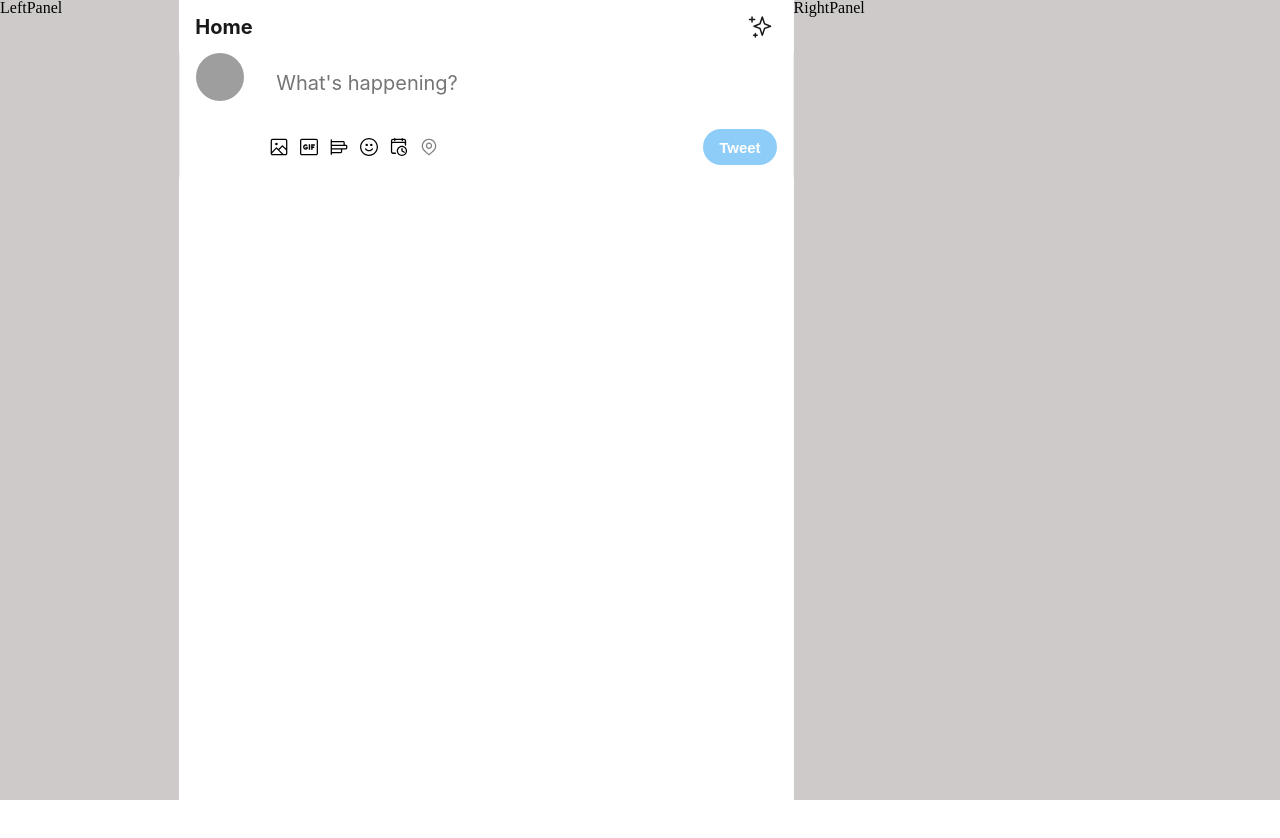
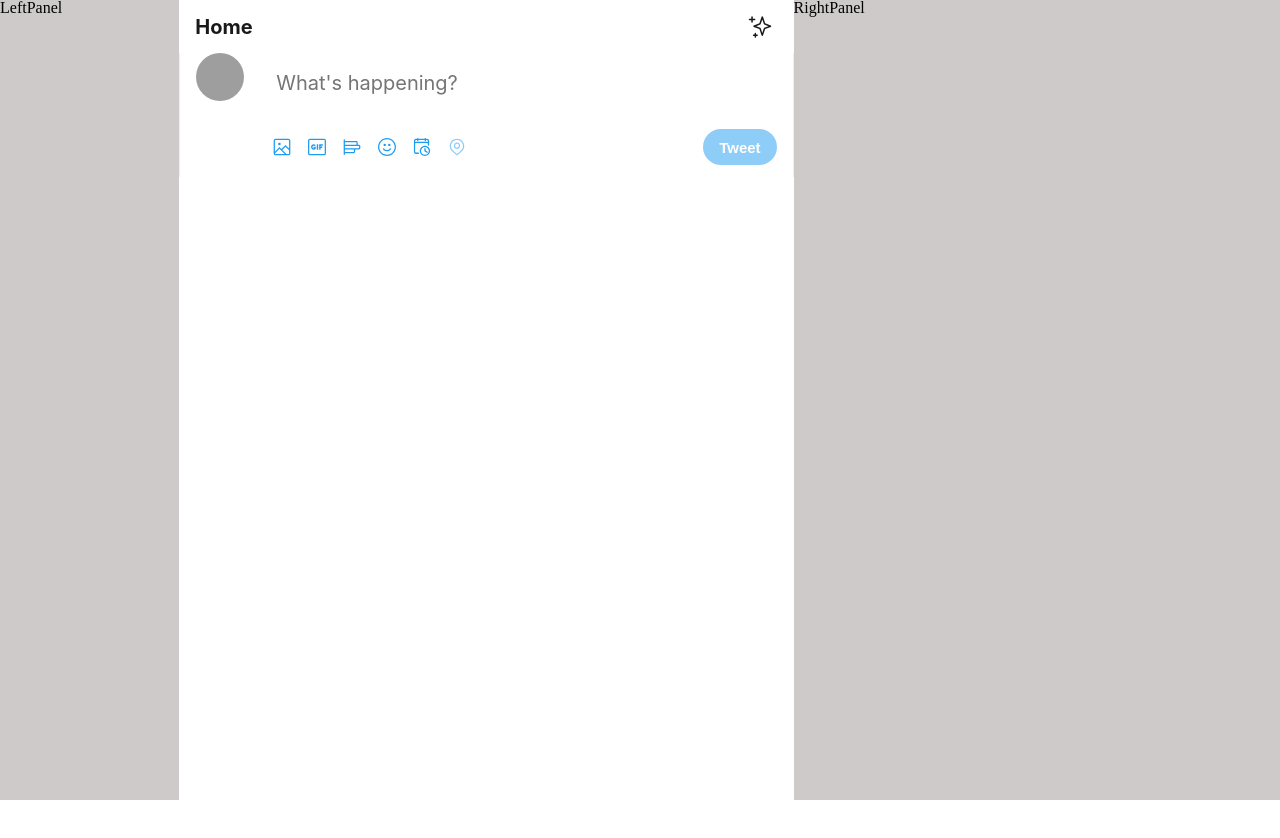
Before and after one commit to attech-org/zedb, a React (Create React App) app: page /posts in a window 1280 px wide. Shown: the top 838 px of the page. Built offline with nearby package versions, Linux system fonts and the light colour scheme; grey boxes are pictures that could not be loaded.

Commit message:
inplement adding a tweet

```diff
--- a/src/containers/Homefeed.jsx
+++ b/src/containers/Homefeed.jsx
@@ -1,3 +1,4 @@
+import { useState } from "react";
 import styled from "styled-components";
 
 const Layout = styled.div`
@@ -44,17 +45,16 @@ const IconsDiv = styled.div`
 `;
 
 const CircleDiv = styled.div`
-  height: 30px;
-  width: 30px;
+  height: 35px;
+  width: 35px;
   border-radius: 50px;
   display: flex;
   justify-content: center;
   align-items: center;
+  color: rgb(29, 155, 240);
   :hover {
-    /* background: #e0dfdf; */
-    background: rgb(29, 155, 240);
+    background: rgb(230, 241, 248);
     transition-duration: 0.2s;
-    opacity: 0.3;
   }
 `;
 
@@ -85,13 +85,17 @@ const WrapperInputDiv = styled.div`
 `;
 
 const Svg = styled.svg`
-  color: rgb(29, 155, 240);
   height: 20px;
   width: 20px;
+  fill: rgb(29, 155, 240);
 `;
 
 const Svg1 = styled(Svg)`
   opacity: 0.5;
+`;
+
+const TweetPost = styled.div`
+  border: 1px solid #eeeeee;
 `;
 
 export const Homefeed = () => {
@@ -100,6 +104,24 @@ export const Homefeed = () => {
       url: "https://bipbap.ru/wp-content/uploads/2017/12/0f92147ad2284aae418b40faf24dc68902960019_hq-640x456.jpg",
     },
   ];
+
+  const [tweets, setTweets] = useState([]);
+
+  const [inputText, setInputText] = useState("");
+
+  const addTweet = () => {
+    if (inputText.trim().length) {
+      setTweets([
+        ...tweets,
+        {
+          id: new Date().toISOString(),
+          inputText,
+        },
+      ]);
+      setInputText("");
+    }
+  };
+
   return (
     <>
       <Layout>
@@ -108,7 +130,11 @@ export const Homefeed = () => {
         ))}
         <InputField>
           <WrapperInputDiv>
-            <Input placeholder="What's happening?"></Input>
+            <Input
+              value={inputText}
+              onChange={(e) => setInputText(e.target.value)}
+              placeholder="What's happening?"
+            ></Input>
           </WrapperInputDiv>
 
           <SubmitFormDiv>
@@ -170,10 +196,16 @@ export const Homefeed = () => {
               </CircleDiv>
             </IconsDiv>
 
-            <Button>Tweet</Button>
+            <Button onClick={addTweet}>Tweet</Button>
           </SubmitFormDiv>
         </InputField>
       </Layout>
+
+      <ul>
+        {tweets.map((tweet) => (
+          <TweetPost key={tweet.id}>{tweet.inputText}</TweetPost>
+        ))}
+      </ul>
     </>
   );
 };
```
